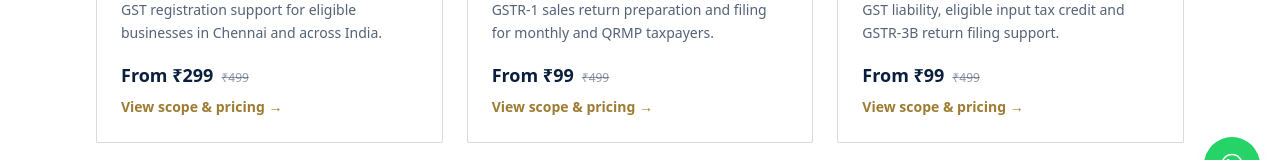
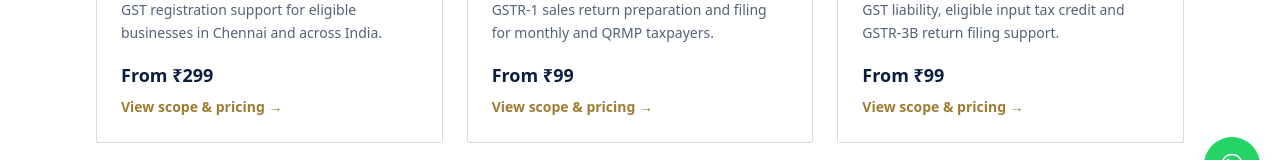
Before and after one commit to filefastservices-dotcom/filefast-website, a Next.js app: page /services in a window 1280 px wide. Shown: the part 587-747 px from the top of the page. Built offline with nearby package versions, Linux system fonts and the light colour scheme; no server answers; the database is empty.

Commit message:
Avoid unverified crossed-out reference prices on service cards

```diff
--- a/src/components/ServiceCard.jsx
+++ b/src/components/ServiceCard.jsx
@@ -16,7 +16,6 @@ export default function ServiceCard({ service }) {
       {service.offerPrice ? (
         <div className="mt-4 flex items-baseline gap-2">
           <span className="text-lg font-semibold text-navy">From ₹{Number(service.offerPrice).toLocaleString("en-IN")}</span>
-          {service.regularPrice ? <span className="text-xs text-navy/45 line-through">₹{Number(service.regularPrice).toLocaleString("en-IN")}</span> : null}
         </div>
       ) : <p className="mt-4 text-sm font-semibold text-navy">Custom quotation</p>}
       <span className="mt-2 inline-block text-sm font-semibold text-gold-dark">
```
